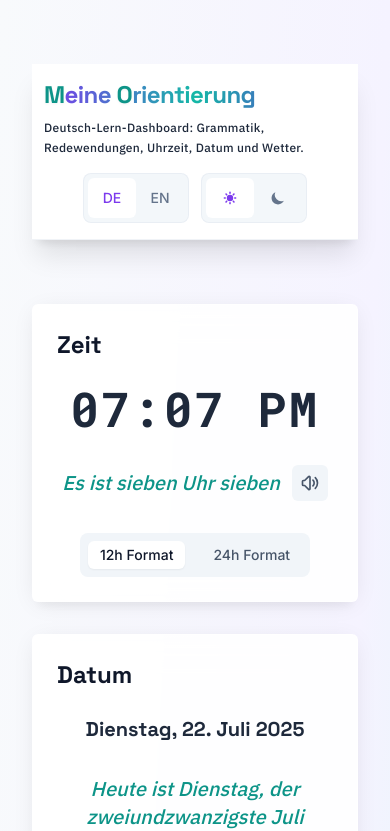
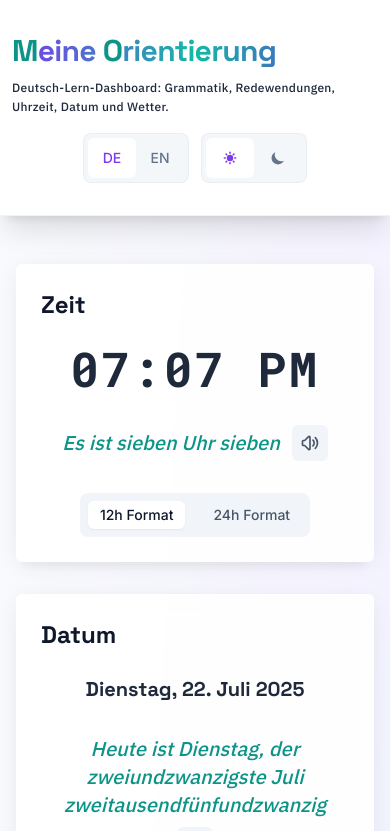
Before and after one commit to mirmousaviii/Lingomesh, a React (Vite) app: page / in a window 390 px wide. Shown: the top 831 px of the page. Built offline with nearby package versions, Linux system fonts and the light colour scheme; no server answers.

Commit message:
style: fix header position

```diff
--- a/src/components/layout/App/App.tsx
+++ b/src/components/layout/App/App.tsx
@@ -66,9 +66,7 @@ function App() {
 
   return (
     <div className="min-h-screen transition-colors duration-500">
-      <div className="max-w-7xl mx-auto px-4 sm:px-6 lg:px-8 py-12 sm:py-16">
-        <div className="space-y-16 animate-fade-in">
-          {/* Header Section */}
+      {/* Header Section - Fixed at top */}
       <Header
         language={language}
         setLanguage={setLanguage}
@@ -77,6 +75,8 @@ function App() {
       />
 
       {/* Main Content */}
+      <div className="max-w-7xl mx-auto px-4 sm:px-6 lg:px-8 py-12 sm:py-16">
+        <div className="space-y-16 animate-fade-in">
           <main className="space-y-16">
             {/* Widgets Grid */}
             <div className="grid grid-cols-1 lg:grid-cols-3 gap-8 items-start">
--- a/src/components/layout/Header/Header.tsx
+++ b/src/components/layout/Header/Header.tsx
@@ -1,3 +1,4 @@
+import { useState, useEffect } from "react";
 import { Language } from "../../../hooks/useTranslations";
 import { useTranslation } from "../../../constants/translations";
 
@@ -15,6 +16,33 @@ const Header: React.FC<HeaderProps> = ({
   handleThemeChange,
 }) => {
   const t = useTranslation(language);
+  const [isScrolled, setIsScrolled] = useState(false);
+
+  // Handle scroll events to determine if header should be compact
+  useEffect(() => {
+    let timeoutId: ReturnType<typeof setTimeout>;
+
+    const handleScroll = () => {
+      // Clear previous timeout to debounce the scroll event
+      clearTimeout(timeoutId);
+
+      timeoutId = setTimeout(() => {
+        const scrollTop = window.scrollY;
+        // Increase threshold to 100px and add hysteresis to prevent flickering
+        if (scrollTop > 100 && !isScrolled) {
+          setIsScrolled(true);
+        } else if (scrollTop < 80 && isScrolled) {
+          setIsScrolled(false);
+        }
+      }, 50); // 50ms debounce
+    };
+
+    window.addEventListener("scroll", handleScroll, { passive: true });
+    return () => {
+      window.removeEventListener("scroll", handleScroll);
+      clearTimeout(timeoutId);
+    };
+  }, [isScrolled]);
 
   // Theme options
   const themeOptions = [
@@ -49,14 +77,32 @@ const Header: React.FC<HeaderProps> = ({
   ];
 
   return (
-    <header className="bg-white/95 dark:bg-neutral-900/95 backdrop-blur-xl border-b border-neutral-200/50 dark:border-neutral-700/50 shadow-xl">
+    <header
+      className={`sticky top-0 z-50 bg-white/95 dark:bg-neutral-900/95 backdrop-blur-xl border-b border-neutral-200/50 dark:border-neutral-700/50 shadow-xl transition-all duration-300 ${
+        isScrolled ? "py-2" : "py-4 sm:py-6"
+      }`}
+    >
       <div className="max-w-7xl mx-auto px-3 sm:px-4 md:px-6 lg:px-8">
         {/* Full Header - Mobile Optimized */}
-        <div className="flex flex-col sm:flex-row sm:items-center sm:justify-between py-4 sm:py-6 space-y-4 sm:space-y-0">
+        <div
+          className={`flex flex-col sm:flex-row sm:items-center sm:justify-between space-y-4 sm:space-y-0 transition-all duration-300 ${
+            isScrolled ? "py-2" : "py-4 sm:py-6"
+          }`}
+        >
           {/* Left side - Title and Description */}
           <div className="flex-1 min-w-0">
-            <div className="space-y-2 sm:space-y-3">
-              <h1 className="text-2xl sm:text-3xl md:text-4xl lg:text-5xl xl:text-6xl font-black bg-gradient-to-r from-primary-600 via-accent-500 to-primary-700 bg-clip-text text-transparent leading-tight tracking-tight font-space-grotesk">
+            <div
+              className={`space-y-2 sm:space-y-3 transition-all duration-300 ${
+                isScrolled ? "space-y-1 sm:space-y-2" : "space-y-2 sm:space-y-3"
+              }`}
+            >
+              <h1
+                className={`font-black bg-gradient-to-r from-primary-600 via-accent-500 to-primary-700 bg-clip-text text-transparent leading-tight tracking-tight font-space-grotesk transition-all duration-300 ${
+                  isScrolled
+                    ? "text-xl sm:text-2xl md:text-3xl lg:text-4xl xl:text-5xl"
+                    : "text-3xl sm:text-3xl md:text-4xl lg:text-5xl xl:text-6xl"
+                }`}
+              >
                 <span className="text-accent-600 dark:text-accent-400 font-black drop-shadow-sm">
                   M
                 </span>
@@ -67,7 +113,13 @@ const Header: React.FC<HeaderProps> = ({
                 rientierung
               </h1>
 
-              <p className="text-xs sm:text-sm md:text-base lg:text-lg font-medium text-neutral-800 dark:text-neutral-200 max-w-4xl leading-relaxed tracking-wide font-ibm-plex">
+              <p
+                className={`font-medium text-neutral-800 dark:text-neutral-200 max-w-4xl leading-relaxed tracking-wide font-ibm-plex transition-all duration-300 ${
+                  isScrolled
+                    ? "text-xs sm:text-sm md:text-sm lg:text-base opacity-0 max-h-0 overflow-hidden"
+                    : "text-xs sm:text-sm md:text-base lg:text-lg opacity-100 max-h-20"
+                }`}
+              >
                 {language === "en"
                   ? "German learning dashboard: grammar, phrases, time, date & weather."
                   : "Deutsch-Lern-Dashboard: Grammatik, Redewendungen, Uhrzeit, Datum und Wetter."}
@@ -76,13 +128,21 @@ const Header: React.FC<HeaderProps> = ({
           </div>
 
           {/* Right side - Settings Controls */}
-          <div className="flex items-center justify-center sm:justify-end space-x-3 sm:ml-6">
+          <div
+            className={`flex items-center justify-center sm:justify-end space-x-3 sm:ml-6 transition-all duration-300 ${
+              isScrolled ? "space-x-2" : "space-x-3"
+            }`}
+          >
             {/* Language Selector */}
             <div className="flex items-center bg-neutral-100/80 dark:bg-neutral-800/80 rounded-lg p-1 border border-neutral-200/60 dark:border-neutral-600/60">
               {languageOptions.map((option) => (
                 <button
                   key={option.value}
-                  className={`w-12 h-10 sm:w-14 sm:h-12 px-3 py-2 rounded-md transition-all duration-300 flex items-center justify-center touch-manipulation ${
+                  className={`px-3 py-2 rounded-md transition-all duration-300 flex items-center justify-center touch-manipulation ${
+                    isScrolled
+                      ? "w-10 h-8 sm:w-12 sm:h-10"
+                      : "w-12 h-10 sm:w-14 sm:h-12"
+                  } ${
                     language === option.value
                       ? "bg-white dark:bg-neutral-700 text-primary-600 dark:text-primary-400"
                       : "text-neutral-500 dark:text-neutral-400 hover:text-neutral-700 dark:hover:text-neutral-200"
@@ -90,7 +150,11 @@ const Header: React.FC<HeaderProps> = ({
                   onClick={() => setLanguage(option.value)}
                   title={option.label}
                 >
-                  <span className="text-sm sm:text-base font-medium">
+                  <span
+                    className={`font-medium transition-all duration-300 ${
+                      isScrolled ? "text-xs sm:text-sm" : "text-sm sm:text-base"
+                    }`}
+                  >
                     {option.text}
                   </span>
                 </button>
@@ -102,7 +166,11 @@ const Header: React.FC<HeaderProps> = ({
               {themeOptions.map((option) => (
                 <button
                   key={option.value}
-                  className={`w-12 h-10 sm:w-14 sm:h-12 px-3 py-2 rounded-md transition-all duration-300 flex items-center justify-center touch-manipulation ${
+                  className={`px-3 py-2 rounded-md transition-all duration-300 flex items-center justify-center touch-manipulation ${
+                    isScrolled
+                      ? "w-10 h-8 sm:w-12 sm:h-10"
+                      : "w-12 h-10 sm:w-14 sm:h-12"
+                  } ${
                     themeMode === option.value
                       ? "bg-white dark:bg-neutral-700 text-primary-600 dark:text-primary-400"
                       : "text-neutral-500 dark:text-neutral-400 hover:text-neutral-700 dark:hover:text-neutral-200"
@@ -111,8 +179,11 @@ const Header: React.FC<HeaderProps> = ({
                   title={option.label}
                 >
                   <svg
-                    className="w-4 h-4 sm:w-5 sm:h-5"
-                    fill="currentColor"
+                    className={`fill-current transition-all duration-300 ${
+                      isScrolled
+                        ? "w-3 h-3 sm:w-4 sm:h-4"
+                        : "w-4 h-4 sm:w-5 sm:h-5"
+                    }`}
                     viewBox="0 0 20 20"
                   >
                     {option.value === "light" ? (
--- a/src/index.css
+++ b/src/index.css
@@ -21,7 +21,7 @@
   }
 
   #root {
-    @apply min-h-screen flex items-center justify-center p-4;
+    @apply min-h-screen;
   }
 
   /* Custom scrollbar */
```
Lines whose indentation alone changed are shown as unchanged.
